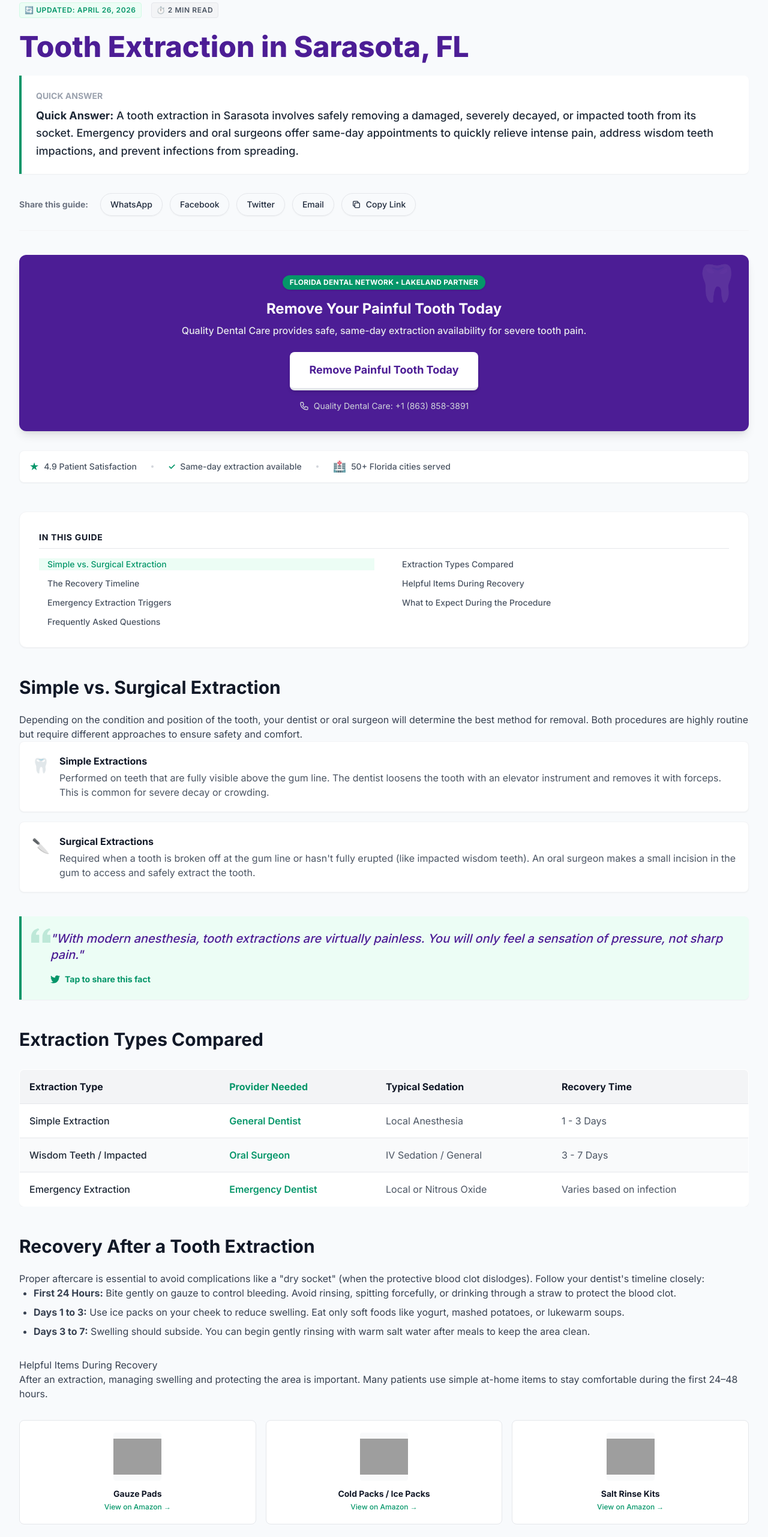
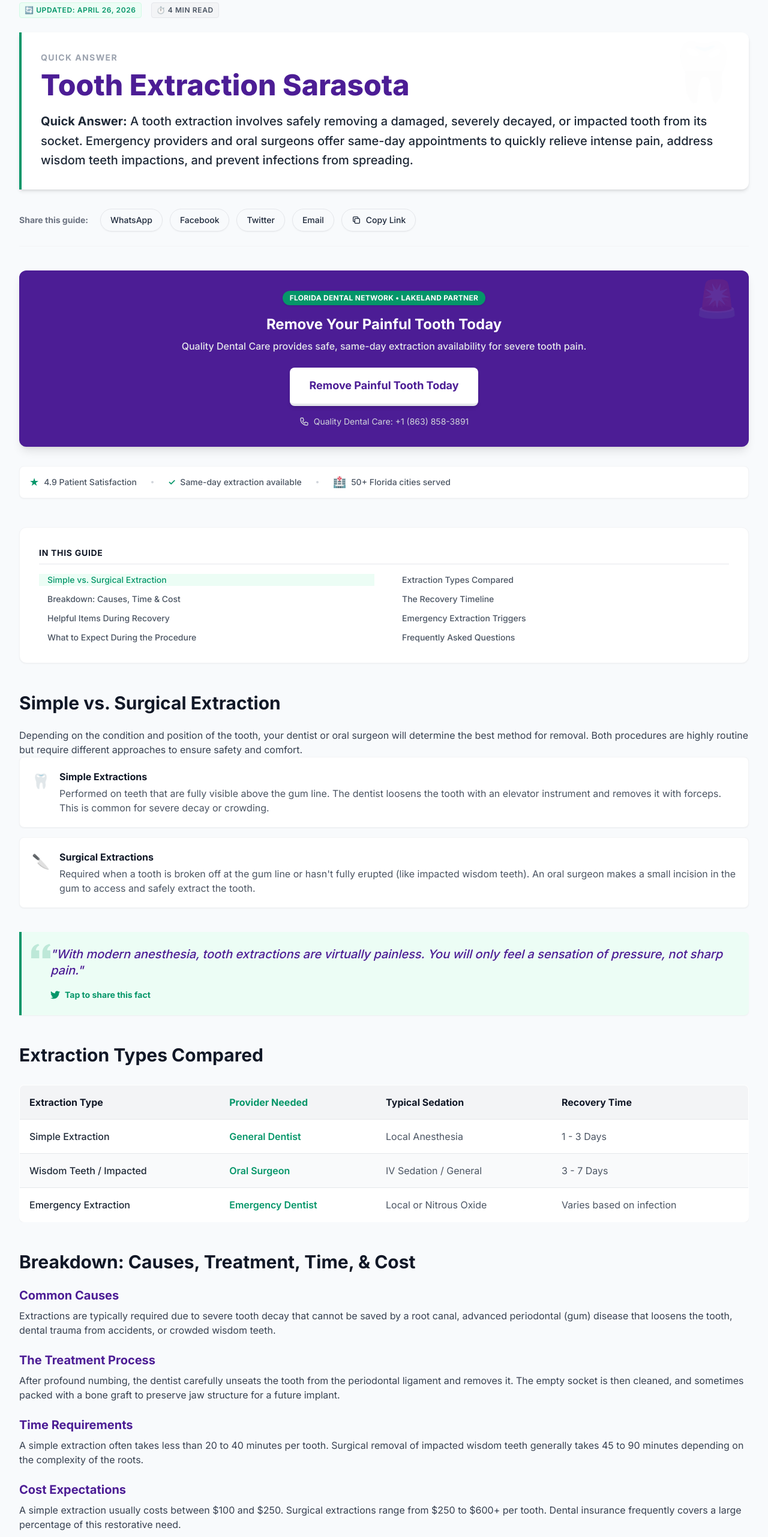
Before and after one commit to accessmakr/sarasota-emergency-dentist, a plain HTML site: page guide/tooth-extraction-sarasota.html in a window 1280 px wide. Shown: the part 137-2700 px from the top of the page at 60% size. Drawn offline with nearby package versions, Linux system fonts and the light colour scheme; grey boxes are pictures that could not be loaded.

Commit message:
tooth-extraction-sarasota.html

```diff
--- a/guide/tooth-extraction-sarasota.html
+++ b/guide/tooth-extraction-sarasota.html
@@ -69,7 +69,7 @@
             <a href="../index.html" class="flex items-center gap-2 text-brand-violet font-bold text-xl tracking-tight hover:opacity-90 transition">
                 <span class="text-2xl">🦷</span> Sarasota Emergency Dentist
             </a>
-            <div id="master-nav-dock"></div>
+            <div id="master-nav-dock" class="flex items-center justify-between"></div>
         </div>
     </header>
 
@@ -89,12 +89,12 @@
 
     <main class="max-w-7xl mx-auto px-4 sm:px-6 lg:px-8 pb-20">
 
-        <h1 class="text-4xl md:text-5xl font-extrabold text-brand-violet mb-6 leading-tight">Tooth Extraction in Sarasota, FL</h1>
-
-        <div class="bg-white border-l-4 border-brand-emerald p-6 rounded-r-lg shadow-sm mb-8">
-            <h2 class="text-sm font-bold text-gray-400 uppercase mb-2">Quick Answer</h2>
-            <p class="text-lg text-gray-800 font-medium leading-relaxed">
-                <strong>Quick Answer:</strong> A tooth extraction in Sarasota involves safely removing a damaged, severely decayed, or impacted tooth from its socket. Emergency providers and oral surgeons offer same-day appointments to quickly relieve intense pain, address wisdom teeth impactions, and prevent infections from spreading.
+        <div class="bg-white border-l-4 border-brand-emerald p-8 rounded-r-xl shadow-md mb-8 relative overflow-hidden">
+            <div class="absolute top-0 right-0 p-4 opacity-5 text-8xl">🦷</div>
+            <h2 class="text-sm font-bold text-gray-400 uppercase tracking-widest mb-3">Quick Answer</h2>
+            <h1 class="text-4xl md:text-5xl font-extrabold text-brand-violet mb-5 leading-tight relative z-10">Tooth Extraction Sarasota</h1>
+            <p class="text-xl text-gray-800 font-medium leading-relaxed relative z-10">
+                <strong>Quick Answer:</strong> A tooth extraction involves safely removing a damaged, severely decayed, or impacted tooth from its socket. Emergency providers and oral surgeons offer same-day appointments to quickly relieve intense pain, address wisdom teeth impactions, and prevent infections from spreading.
             </p>
         </div>
 
@@ -110,7 +110,7 @@
         </div>
 
         <div class="bg-brand-violet text-white p-8 rounded-xl shadow-lg mb-8 text-center relative overflow-hidden">
-            <div class="absolute top-0 right-0 p-4 opacity-10 text-6xl">🦷</div>
+            <div class="absolute top-0 right-0 p-4 opacity-10 text-6xl">🚨</div>
             <span class="inline-block bg-brand-emerald text-white text-xs font-bold px-3 py-1 rounded-full uppercase tracking-wide mb-4 shadow">Florida Dental Network • Lakeland Partner</span>
             <h3 class="text-2xl font-bold mb-2">Remove Your Painful Tooth Today</h3>
             <p class="text-brand-violet_light text-gray-200 mb-6 font-medium">Quality Dental Care provides safe, same-day extraction availability for severe tooth pain.</p>
@@ -136,6 +136,7 @@
             <ul class="grid grid-cols-1 sm:grid-cols-2 gap-y-3 gap-x-8 text-sm text-gray-600" id="toc-menu">
                 <li><a href="#simple-vs-surgical" class="block pl-3 border-l-2 border-transparent hover:text-brand-emerald transition font-medium">Simple vs. Surgical Extraction</a></li>
                 <li><a href="#comparison" class="block pl-3 border-l-2 border-transparent hover:text-brand-emerald transition font-medium">Extraction Types Compared</a></li>
+                <li><a href="#breakdown" class="block pl-3 border-l-2 border-transparent hover:text-brand-emerald transition font-medium">Breakdown: Causes, Time & Cost</a></li>
                 <li><a href="#recovery" class="block pl-3 border-l-2 border-transparent hover:text-brand-emerald transition font-medium">The Recovery Timeline</a></li>
                 <li><a href="#helpful-items" class="block pl-3 border-l-2 border-transparent hover:text-brand-emerald transition font-medium">Helpful Items During Recovery</a></li>
                 <li><a href="#emergency-trigger" class="block pl-3 border-l-2 border-transparent hover:text-brand-emerald transition font-medium">Emergency Extraction Triggers</a></li>
@@ -211,6 +212,26 @@
                 </table>
             </div>
 
+            <h2 id="breakdown" class="text-3xl font-bold text-gray-900 mt-12 mb-6">Breakdown: Causes, Treatment, Time, & Cost</h2>
+            <div class="space-y-6 mb-8">
+                <div>
+                    <h3 class="text-xl font-bold text-brand-violet mb-2">Common Causes</h3>
+                    <p>Extractions are typically required due to severe tooth decay that cannot be saved by a root canal, advanced periodontal (gum) disease that loosens the tooth, dental trauma from accidents, or crowded wisdom teeth.</p>
+                </div>
+                <div>
+                    <h3 class="text-xl font-bold text-brand-violet mb-2">The Treatment Process</h3>
+                    <p>After profound numbing, the dentist carefully unseats the tooth from the periodontal ligament and removes it. The empty socket is then cleaned, and sometimes packed with a bone graft to preserve jaw structure for a future implant.</p>
+                </div>
+                <div>
+                    <h3 class="text-xl font-bold text-brand-violet mb-2">Time Requirements</h3>
+                    <p>A simple extraction often takes less than 20 to 40 minutes per tooth. Surgical removal of impacted wisdom teeth generally takes 45 to 90 minutes depending on the complexity of the roots.</p>
+                </div>
+                <div>
+                    <h3 class="text-xl font-bold text-brand-violet mb-2">Cost Expectations</h3>
+                    <p>A simple extraction usually costs between $100 and $250. Surgical extractions range from $250 to $600+ per tooth. Dental insurance frequently covers a large percentage of this restorative need.</p>
+                </div>
+            </div>
+
             <h2 id="recovery" class="text-3xl font-bold text-gray-900 mt-12 mb-6">Recovery After a Tooth Extraction</h2>
             <p>Proper aftercare is essential to avoid complications like a "dry socket" (when the protective blood clot dislodges). Follow your dentist's timeline closely:</p>
             <ul class="list-disc pl-6 mb-8 space-y-2">
@@ -219,7 +240,7 @@
                 <li><strong>Days 3 to 7:</strong> Swelling should subside. You can begin gently rinsing with warm salt water after meals to keep the area clean.</li>
             </ul>
 
-            <h2 id="helpful-items">Helpful Items During Recovery</h2>
+            <h2 id="helpful-items" class="text-3xl font-bold text-gray-900 mt-12 mb-6">Helpful Items During Recovery</h2>
             <p>After an extraction, managing swelling and protecting the area is important. Many patients use simple at-home items to stay comfortable during the first 24–48 hours.</p>
 
             <div class="not-prose grid grid-cols-1 sm:grid-cols-3 gap-4 my-8">
@@ -258,8 +279,6 @@
                 <li><strong>Impacted Wisdom Teeth:</strong> Causing excruciating pain, locked jaw (trismus), or fever.</li>
             </ul>
 
-        </article>
-
             <div class="not-prose bg-red-50 border-2 border-red-200 p-8 rounded-xl shadow-sm my-10 text-center max-w-4xl mx-auto">
                 <span class="inline-block text-red-600 font-bold mb-2 uppercase tracking-widest text-sm">Immediate Care Needed?</span>
                 <h3 class="text-2xl font-bold text-gray-900 mb-4">Don't Wait If You Are In Severe Pain</h3>
@@ -269,8 +288,6 @@
                 </a>
                 <p class="mt-4 text-sm text-red-500 font-medium">Gainesville Partner: +1 (352) 332-6725</p>
             </div>
-
-        <article class="prose prose-lg max-w-none text-gray-700 article-content">
 
             <div class="my-10 bg-gray-50 border-l-4 border-brand-violet p-6 rounded-r-lg relative cursor-pointer hover:bg-gray-100 transition shadow-sm not-prose" onclick="shareFact('Removing an infected tooth is crucial. Leaving a severely decayed tooth in your mouth can cause bacteria to spread to your bloodstream.')">
                 <svg class="w-8 h-8 text-brand-violet opacity-20 absolute top-4 left-4" fill="currentColor" viewBox="0 0 24 24"><path d="M14.017 21v-7.391c0-5.704 3.731-9.57 8.983-10.609l.995 2.151c-2.432.917-3.995 3.638-3.995 5.849h4v10h-9.983zm-14.017 0v-7.391c0-5.704 3.748-9.57 9-10.609l.996 2.151c-2.433.917-3.996 3.638-3.996 5.849h3.983v10h-9.983z"/></svg>
@@ -681,7 +698,7 @@
                         "@type": "Article",
                         "headline": "Tooth Extraction Sarasota",
                         "author": { "@type": "Organization", "name": "Sarasota Emergency Dentist Editorial Team" },
-                        "datePublished": "2026-04-25",
+                        "datePublished": "2026-04-26",
                         "dateModified": dateModifiedStr,
                         "publisher": { "@id": "https://sarasotaemergencydentist.com/#organization" }
                     },
```
Lines whose indentation alone changed are shown as unchanged.
